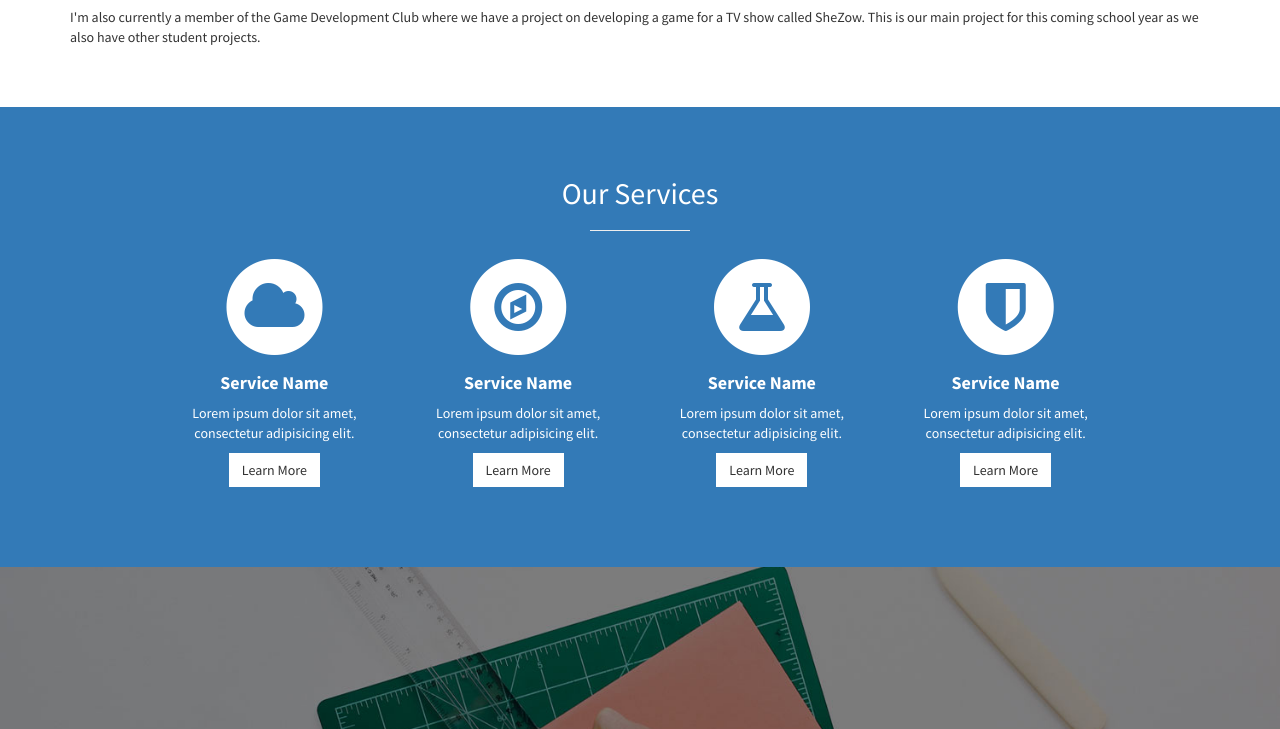
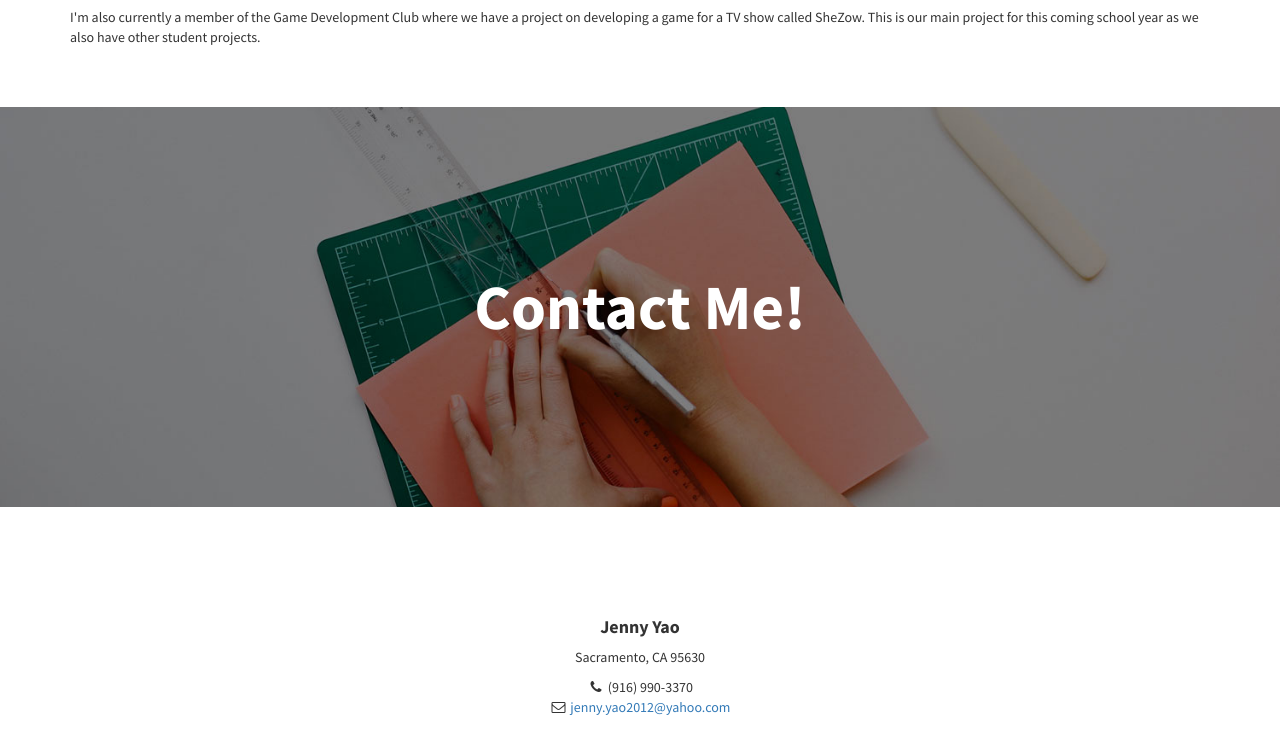
Before and after one commit to jennyao/jennyao.github.io, a plain HTML site: page index.html in a window 1280 px wide. Shown: the part 1089-1818 px from the top of the page. Drawn offline with Linux system fonts and the light colour scheme.

Commit message:
POLISHED!!!....I think

```diff
--- a/index.html
+++ b/index.html
@@ -47,9 +47,6 @@
                 <a href="#about" onclick=$("#menu-close").click();>About</a>
             </li>
             <li>
-                <a href="#projects" onclick=$("#menu-close").click();>Projects</a>
-            </li>
-            <li>
                 <a href="#contact" onclick=$("#menu-close").click();>Contact</a>
             </li>
         </ul>
@@ -82,94 +79,12 @@
         <!-- /.container -->
     </section>
 
-    <!-- Projects -->
-    <!-- The circle icons use Font Awesome's stacked icon classes. For more information, visit http://fontawesome.io/examples/ -->
-    <section id="services" class="services bg-primary">
-        <div class="container">
-            <div class="row text-center">
-                <div class="col-lg-10 col-lg-offset-1">
-                    <h2>Our Services</h2>
-                    <hr class="small">
-                    <div class="row">
-                        <div class="col-md-3 col-sm-6">
-                            <div class="service-item">
-                                <span class="fa-stack fa-4x">
-                                <i class="fa fa-circle fa-stack-2x"></i>
-                                <i class="fa fa-cloud fa-stack-1x text-primary"></i>
-                            </span>
-                                <h4>
-                                    <strong>Service Name</strong>
-                                </h4>
-                                <p>Lorem ipsum dolor sit amet, consectetur adipisicing elit.</p>
-                                <a href="#" class="btn btn-light">Learn More</a>
-                            </div>
-                        </div>
-                        <div class="col-md-3 col-sm-6">
-                            <div class="service-item">
-                                <span class="fa-stack fa-4x">
-                                <i class="fa fa-circle fa-stack-2x"></i>
-                                <i class="fa fa-compass fa-stack-1x text-primary"></i>
-                            </span>
-                                <h4>
-                                    <strong>Service Name</strong>
-                                </h4>
-                                <p>Lorem ipsum dolor sit amet, consectetur adipisicing elit.</p>
-                                <a href="#" class="btn btn-light">Learn More</a>
-                            </div>
-                        </div>
-                        <div class="col-md-3 col-sm-6">
-                            <div class="service-item">
-                                <span class="fa-stack fa-4x">
-                                <i class="fa fa-circle fa-stack-2x"></i>
-                                <i class="fa fa-flask fa-stack-1x text-primary"></i>
-                            </span>
-                                <h4>
-                                    <strong>Service Name</strong>
-                                </h4>
-                                <p>Lorem ipsum dolor sit amet, consectetur adipisicing elit.</p>
-                                <a href="#" class="btn btn-light">Learn More</a>
-                            </div>
-                        </div>
-                        <div class="col-md-3 col-sm-6">
-                            <div class="service-item">
-                                <span class="fa-stack fa-4x">
-                                <i class="fa fa-circle fa-stack-2x"></i>
-                                <i class="fa fa-shield fa-stack-1x text-primary"></i>
-                            </span>
-                                <h4>
-                                    <strong>Service Name</strong>
-                                </h4>
-                                <p>Lorem ipsum dolor sit amet, consectetur adipisicing elit.</p>
-                                <a href="#" class="btn btn-light">Learn More</a>
-                            </div>
-                        </div>
-                    </div>
-                    <!-- /.row (nested) -->
-                </div>
-                <!-- /.col-lg-10 -->
-            </div>
-            <!-- /.row -->
-        </div>
-        <!-- /.container -->
-    </section>
+
 
     <!-- Callout -->
     <aside class="callout">
         <div class="text-vertical-center">
-            <h1>Vertically Centered Text</h1>
-        </div>
-    </aside>
-
-    <!-- Call to Action -->
-    <aside class="call-to-action bg-primary">
-        <div class="container">
-            <div class="row">
-                <div class="col-lg-12 text-center">
-                    <h3>The buttons below are impossible to resist.</h3>
-                    <a href="#" class="btn btn-lg btn-light">Click Me!</a>
-                    <a href="#" class="btn btn-lg btn-dark">Look at Me!</a>
-                </div>
-            </div>
+            <h1>Contact Me!</h1>
         </div>
     </aside>
 
@@ -180,11 +95,10 @@
                 <div class="col-lg-10 col-lg-offset-1 text-center">
                     <h4><strong>Jenny Yao</strong>
                     </h4>
-                    <p>
-                        <br>Sacramento, CA 95630</p>
+                    <p>Sacramento, CA 95630</p>
                     <ul class="list-unstyled">
                         <li><i class="fa fa-phone fa-fw"></i> (916) 990-3370</li>
-                        <li><i class="fa fa-envelope-o fa-fw"></i> <a href="mailto:name@example.com">name@example.com</a>
+                        <li><i class="fa fa-envelope-o fa-fw"></i> <a href="mailto:jenny.yao2012@yahoo.com">jenny.yao2012@yahoo.com</a>
                         </li>
                     </ul>
                     <br>
```
